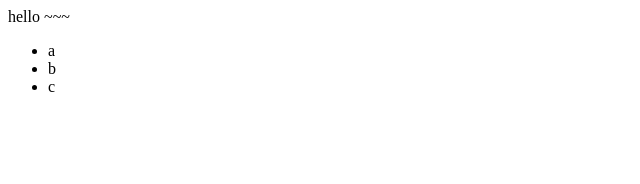
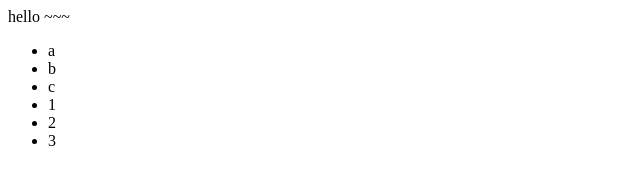
Before and after one commit to johyeongju/opentutorial, a plain HTML site: page index.html in a window 1280 px wide. Shown: the full height of the page, 0-640 px from the left. Drawn offline with Linux system fonts and the light colour scheme.

Commit message:
li tag add

```diff
--- a/index.html
+++ b/index.html
@@ -9,6 +9,9 @@
 		<li>a</li>
 		<li>b</li>
 		<li>c</li>
+		<li>1</li>
+		<li>2</li>
+		<li>3</li>
    </ul>
  </body>
 </html>
```
